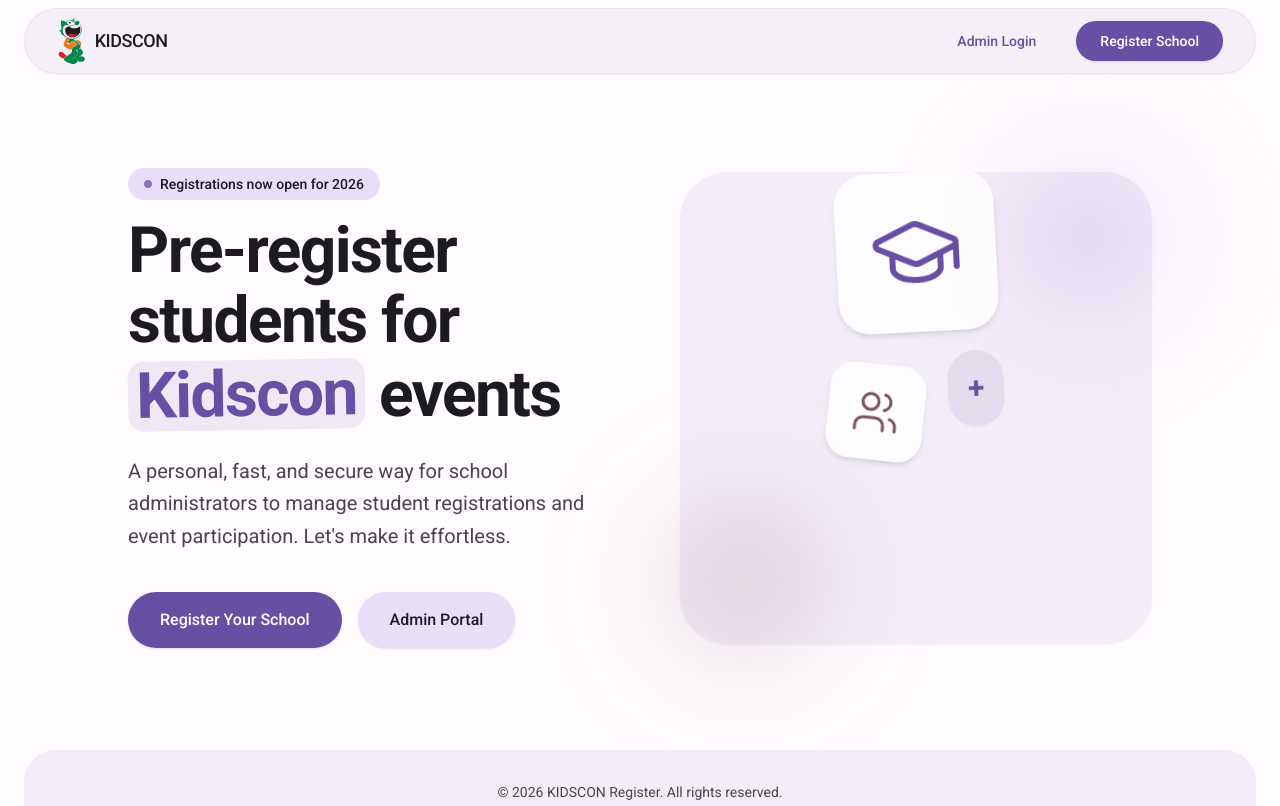
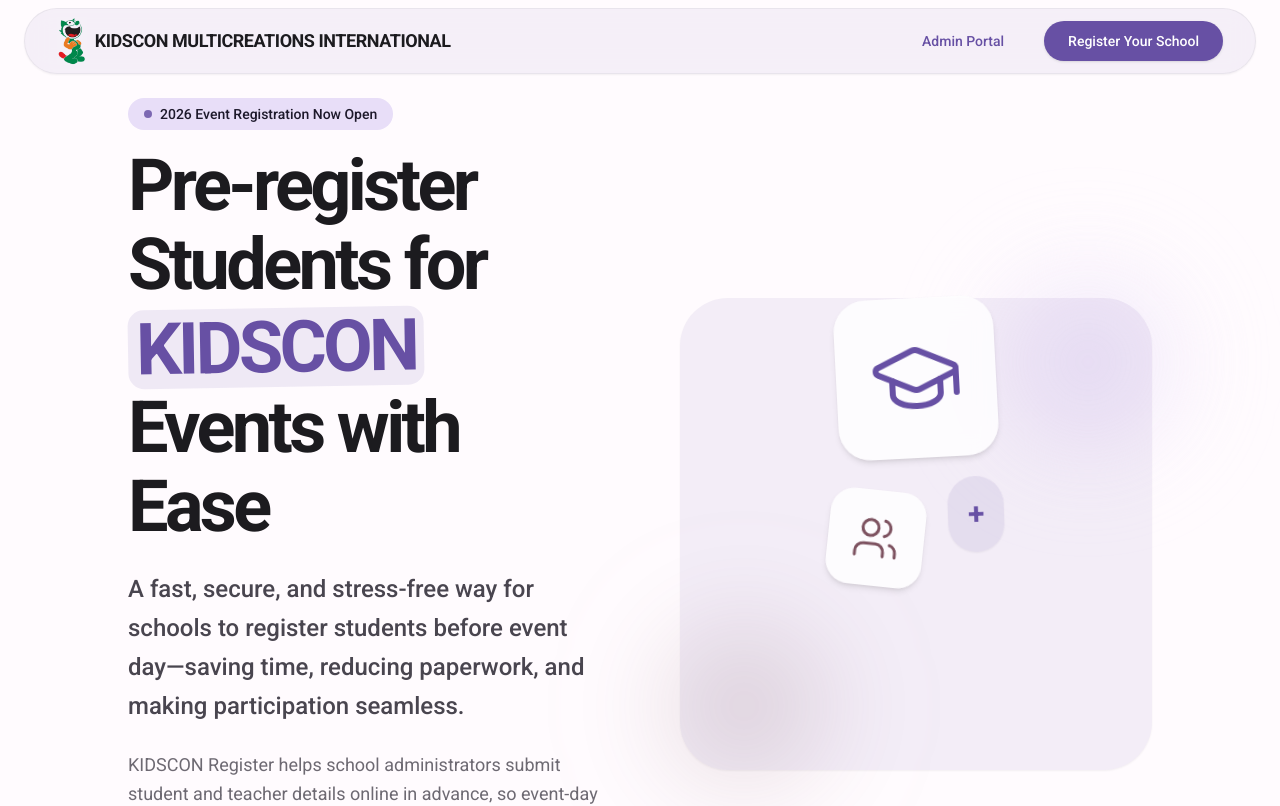
Before and after one commit to ifebanky20-commits/Kidscon-registration, a React (Vite) app: page / in a window 1280 px wide. Shown: the top 806 px of the page. Built offline with nearby package versions, Linux system fonts and the light colour scheme; no server answers.

Commit message:
chore: rewrite landing page copy for trust and professionalism, update navbar brand name and CTAs

```diff
--- a/src/components/layout/Navbar.jsx
+++ b/src/components/layout/Navbar.jsx
@@ -12,7 +12,7 @@
 
         <Link to="/" className="flex items-center gap-2 transition-transform active:scale-95 ease-md">
           <img src={logo} alt="KIDSCON Logo" className="h-12 w-auto" style={{mixBlendMode: 'multiply'}} />
-          <span className="font-medium text-lg text-md-on-background tracking-tight">KIDSCON</span>
+          <span className="font-bold text-sm sm:text-base lg:text-lg text-md-on-background tracking-tight leading-tight max-w-[120px] sm:max-w-none">KIDSCON MULTICREATIONS INTERNATIONAL</span>
         </Link>
 
         <div className="flex items-center gap-2 md:gap-4">
@@ -25,10 +25,10 @@
           ) : (
             <>
               <Link to="/admin" className="hidden sm:block">
-                <Button variant="ghost">Admin Login</Button>
+                <Button variant="ghost">Admin Portal</Button>
               </Link>
               <Link to="/register">
-                <Button variant="primary">Register School</Button>
+                <Button variant="primary">Register Your School</Button>
               </Link>
             </>
           )}
--- a/src/pages/LandingPage.jsx
+++ b/src/pages/LandingPage.jsx
@@ -13,19 +13,23 @@
           <div className="space-y-6">
             <div className="inline-flex items-center px-4 py-1.5 rounded-full bg-md-secondary-container text-md-on-secondary-container text-sm font-medium mb-4 animate-in fade-in slide-in-from-bottom-2 duration-500 ease-md">
               <span className="flex w-2 h-2 rounded-full bg-md-primary mr-2 animate-pulse"></span>
-              Registrations now open for 2026
+              2026 Event Registration Now Open
             </div>
 
-            <h1 className="text-5xl md:text-6xl lg:text-[64px] font-bold text-md-on-background tracking-tight leading-[1.1] animate-in fade-in slide-in-from-bottom-4 duration-500 delay-100 ease-md fill-mode-both">
-              Pre-register students for <span className="text-md-primary bg-md-primary/10 px-2 rounded-2xl inline-block -rotate-1 mt-1">Kidscon</span> events
+            <h1 className="text-5xl md:text-6xl lg:text-[72px] font-extrabold text-md-on-background tracking-tighter leading-[1.1] animate-in fade-in slide-in-from-bottom-4 duration-500 delay-100 ease-md fill-mode-both">
+              Pre-register Students for <span className="text-md-primary bg-md-primary/10 px-2 rounded-2xl inline-block -rotate-1 mt-1">KIDSCON</span> Events with Ease
             </h1>
 
-            <p className="text-lg md:text-xl text-md-on-surface-variant max-w-lg lg:max-w-none mx-auto lg:mx-0 leading-relaxed animate-in fade-in slide-in-from-bottom-4 duration-500 delay-200 ease-md fill-mode-both">
-              A personal, fast, and secure way for school administrators to manage student registrations and event participation. Let's make it effortless.
+            <p className="text-xl md:text-2xl font-medium text-md-on-surface-variant max-w-xl mx-auto lg:mx-0 leading-relaxed animate-in fade-in slide-in-from-bottom-4 duration-500 delay-200 ease-md fill-mode-both">
+              A fast, secure, and stress-free way for schools to register students before event day—saving time, reducing paperwork, and making participation seamless.
+            </p>
+
+            <p className="text-base md:text-lg text-md-on-surface-variant/80 max-w-xl mx-auto lg:mx-0 leading-relaxed animate-in fade-in slide-in-from-bottom-4 duration-500 delay-[300ms] ease-md fill-mode-both">
+              KIDSCON Register helps school administrators submit student and teacher details online in advance, so event-day check-in is faster, more organized, and hassle-free for everyone.
             </p>
           </div>
 
-          <div className="flex flex-col sm:flex-row items-center gap-4 justify-center lg:justify-start pt-2 animate-in fade-in slide-in-from-bottom-4 duration-500 delay-300 ease-md fill-mode-both">
+          <div className="flex flex-col sm:flex-row items-center gap-4 justify-center lg:justify-start pt-4 animate-in fade-in slide-in-from-bottom-4 duration-500 delay-[400ms] ease-md fill-mode-both">
             <Link to="/register" className="w-full sm:w-auto">
               <Button variant="primary" size="lg" className="w-full h-14 md-elevation-2">
                 Register Your School
```
